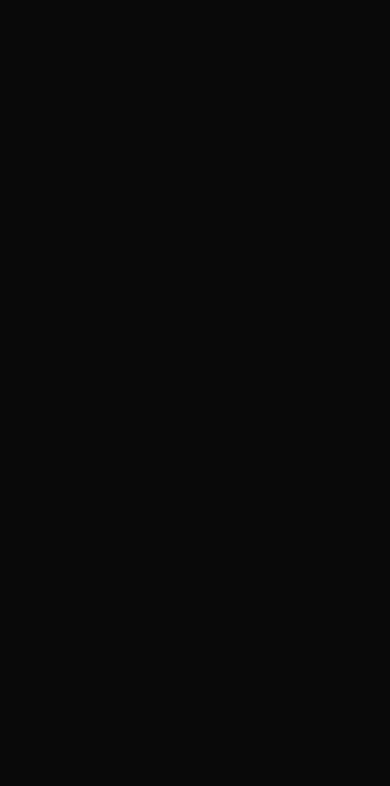
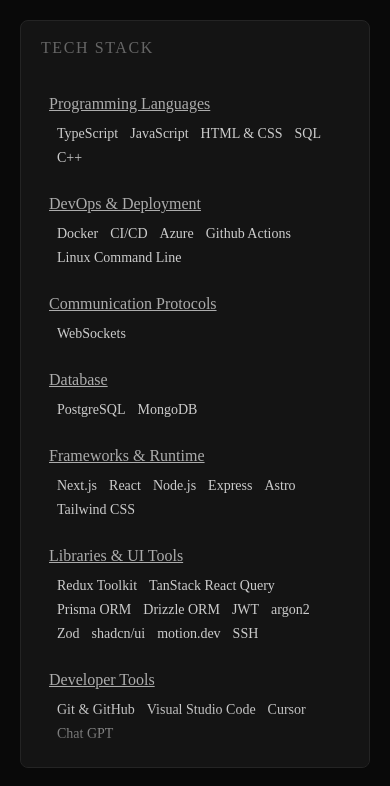
Before and after one commit to dhanushd-27/Portfolio, a Next.js app: page / in a window 390 px wide. Shown: the top 786 px of the page. Built offline with nearby package versions, Linux system fonts and the light colour scheme.

Commit message:
Add Mobile Screen

```diff
--- a/src/app/globals.css
+++ b/src/app/globals.css
@@ -71,10 +71,13 @@
   .hide-scrollbar::-webkit-scrollbar {
     display: none; /* Chrome, Safari, Opera */
   }
+
+
 }
 
 @theme {
   --breakpoint-lg: 1288px;
+  --breakpoint-xs: 414px;
 
   /* Base colors */
   --color-bg-dark: rgba(9, 9, 9, 1);
--- a/src/app/page.tsx
+++ b/src/app/page.tsx
@@ -13,8 +13,8 @@
 
   return (
     <>
-      <div className="bg-bg-dark h-screen flex justify-center items-center p-5">
-        <div className='hidden lg:grid grid-cols-12 grid-rows-12 gap-5 w-full h-full'>
+      <div className="bg-bg-dark flex lg:h-screen justify-center items-center p-5">
+        <div className='flex flex-col gap-2 lg:grid grid-cols-12 grid-rows-12 gap-5 w-full h-full'>
           <Techstack />
           <Profile />
           <Links />
--- a/src/components/Photos.tsx
+++ b/src/components/Photos.tsx
@@ -3,7 +3,7 @@
 
 export default function Photos() {
   return (
-    <div className='grid grid-cols-9 grid-rows-8 gap-3 col-start-6 col-end-10 row-start-7 row-end-11'>
+    <div className='hidden lg:grid grid-cols-9 grid-rows-8 gap-3 col-start-6 col-end-10 row-start-7 row-end-11'>
       <div className='col-span-3 row-span-8 box box-hover p-0 text-muted relative'>
         <Image src={'/luffy-vertical.jpeg'} alt='luffy' fill className='opacity-0 hover:opacity-100 transition-all duration-300 ease-in-out object-cover rounded-lg' />
       </div>
--- a/src/components/Projects/Projects.tsx
+++ b/src/components/Projects/Projects.tsx
@@ -18,7 +18,6 @@
             deployed={project.deployed}
           />
         ))}
-        <div></div>
       </div>
       <div className='pointer-events-none absolute bottom-0 left-0 w-full h-15 bg-gradient-to-b from-transparent to-bg-card'></div>
     </div>
```
